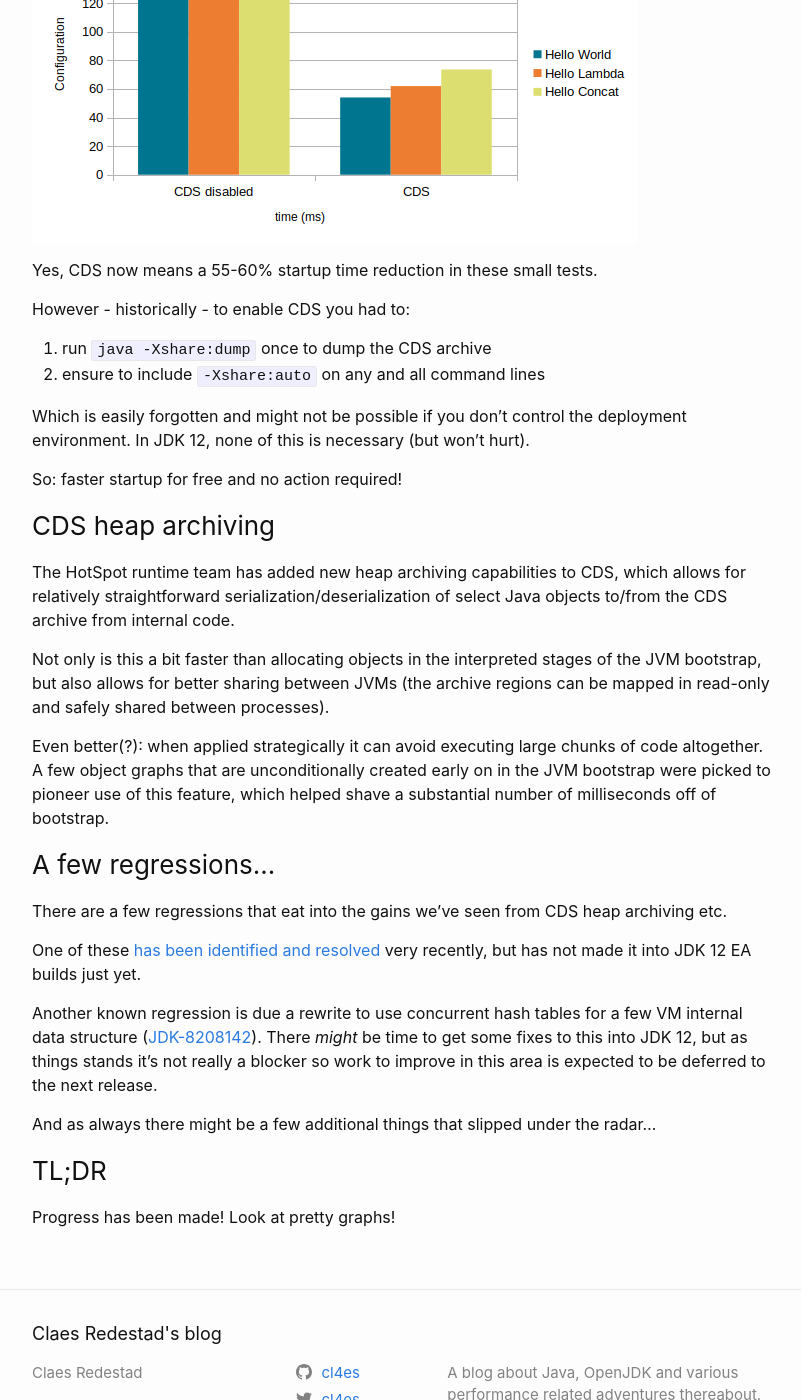
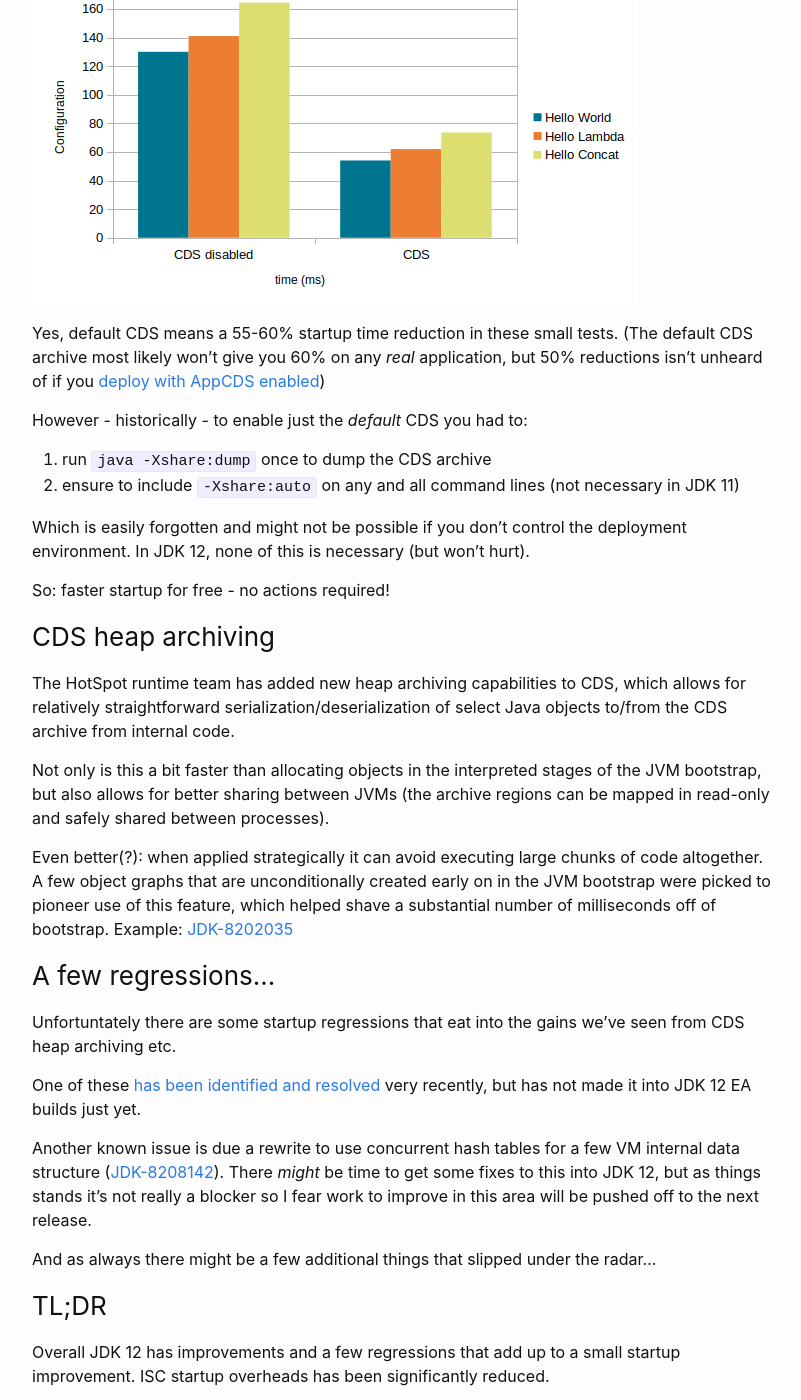
Before and after one commit to cl4es/cl4es.github.io, a Jekyll site: the page built from _posts/2018-12-28-Preview-OpenJDK-12-Startup.md, in a window 1280 px wide and 1400 px high, scrolled down 1643 px. Shown: the whole window, without its empty margins (238-1039 px from the left). Built offline with Jekyll 4.4.1, drawn with Linux system fonts in a browser that asks for light colours; some of the changed text lies outside the part shown.

Commit message:
Update 12 preview

````diff
--- a/_posts/2018-12-28-Preview-OpenJDK-12-Startup.md
+++ b/_posts/2018-12-28-Preview-OpenJDK-12-Startup.md
@@ -7,17 +7,19 @@ tags:
 - java
 ---
 
-JDK 12 development is ramping down with a targetted [release in March](https://openjdk.java.net/projects/jdk/12/)! This hopefully means things will be pretty stable from here on out.
+JDK 12 development is ramping down with a targetted [release in March](https://openjdk.java.net/projects/jdk/12/). This hopefully means things will be pretty stable from here on out.
 
 Disclaimer: *everything below is subject to change*.
 
-Still here? Then allow me to follow up on my notes on [startup from 8 through 11](/2018/11/29/OpenJDK-Startup-From-8-Through-11.html) with some fresh data points:
+That said, allow me to follow up on my notes on [startup from 8 through 11](/2018/11/29/OpenJDK-Startup-From-8-Through-11.html) with some fresh data points:
 
 <img src="/images/hello12.png" alt="Hello World, Lambda and Concat numbers from 8-12"/>
 
+(\*note that JDK 12 numbers are preliminary)
+
 ### Leaner string concatentations
 
-JDK 9 introduced [Indyfied String concatenation](https://openjdk.java.net/jeps/280), which can dramatically optimize apps doing a lot of String concatenation work (who would ever...). To achieve this, however, the JVM needs to do a bit more work when bootstrapping String concatenation callsites.
+JDK 9 introduced [Indyfied String concatenation](https://openjdk.java.net/jeps/280), which can dramatically optimize apps that spend significant time doing String concatenations (who would ever...). To achieve this, however, the JVM needs to do a bit more work the first time it sees a String concatenation callsite. Quite a bit on the first one it sees, then typically much less on every subsequent callsite.
 
 To showcase the initial startup overhead, the `Hello Concat` numbers in the graph above measures the time to run the following simple program (compiled using the respective JDK's javac):
 
@@ -30,29 +32,29 @@ public class HelloConcat {
 ```
 
 - On JDK 8 there's no measurable overhead compared to a regular Hello World
-- From JDK 9, ISC will be used unless you tell `javac` otherwise, introducing a ~50ms overhead (brought down to ~35ms in JDK 11)
+- From JDK 9, ISC will be used unless you tell `javac` otherwise, introducing a ~50ms overhead (brought down to ~37ms in JDK 11)
 - In JDK 12 a few targetted optimizations ([JDK-8213035](https://bugs.openjdk.java.net/browse/JDK-8213035), [JDK-8213741](https://bugs.openjdk.java.net/browse/JDK-8213741)) to the ISC implementation itself brings both the one-off (~18ms) and per-callsite overheads down significantly.
 
-Some overhead left, but we're now beating JDK 8 on my machine: Victory!
+Some overheads left, but we're now beating JDK 8 on my machine. (Victory!)
 
 ### CDS enabled by default
 
 If you care about startup and aren't enabling CDS, you're missing out!
 
-The above measures are with basic CDS enabled, and disabling it tell a very different story (latest JDK 12):
+All the above data points above are with basic CDS enabled. Disabling it would tell a very different story (latest JDK 12):
 
 <img src="/images/hellocds.png" alt="Image showing how CDS cuts startup time in more half"/>
 
-Yes, CDS now means a 55-60% startup time reduction in these small tests.
+Yes, default CDS means a 55-60% startup time reduction in these small tests. (The default CDS archive most likely won't give you 60% on any _real_ application, but 50% reductions isn't unheard of if you [deploy with AppCDS enabled](https://blog.codefx.org/java/application-class-data-sharing/))
 
-However - historically - to enable CDS you had to:
+However - historically - to enable just the _default_ CDS you had to:
 
 1. run `java -Xshare:dump` once to dump the CDS archive
-2. ensure to include `-Xshare:auto` on any and all command lines
+2. ensure to include `-Xshare:auto` on any and all command lines (not necessary in JDK 11)
 
 Which is easily forgotten and might not be possible if you don't control the deployment environment. In JDK 12, none of this is necessary (but won't hurt).
 
-So: faster startup for free and no action required!
+So: faster startup for free - no actions required!
 
 ### CDS heap archiving
 
@@ -60,18 +62,18 @@ The HotSpot runtime team has added new heap archiving capabilities to CDS, which
 
 Not only is this a bit faster than allocating objects in the interpreted stages of the JVM bootstrap, but also allows for better sharing between JVMs (the archive regions can be mapped in read-only and safely shared between processes).
 
-Even better(?): when applied strategically it can avoid executing large chunks of code altogether. A few object graphs that are unconditionally created early on in the JVM bootstrap were picked to pioneer use of this feature, which helped shave a substantial number of milliseconds off of bootstrap.
+Even better(?): when applied strategically it can avoid executing large chunks of code altogether. A few object graphs that are unconditionally created early on in the JVM bootstrap were picked to pioneer use of this feature, which helped shave a substantial number of milliseconds off of bootstrap. Example: [JDK-8202035](https://bugs.openjdk.java.net/browse/JDK-8202035)
 
 ### A few regressions...
 
-There are a few regressions that eat into the gains we've seen from CDS heap archiving etc.
+Unfortuntately there are some startup regressions that eat into the gains we've seen from CDS heap archiving etc.
 
 One of these [has been identified and resolved](http://mail.openjdk.java.net/pipermail/hotspot-compiler-dev/2018-December/031924.html) very recently, but has not made it into JDK 12 EA builds just yet.
 
-Another known regression is due a rewrite to use concurrent hash tables for a few VM internal data structure ([JDK-8208142](https://bugs.openjdk.java.net/browse/JDK-8208142)). There _might_ be time to get some fixes to this into JDK 12, but as things stands it's not really a blocker so work to improve in this area is expected to be deferred to the next release.
+Another known issue is due a rewrite to use concurrent hash tables for a few VM internal data structure ([JDK-8208142](https://bugs.openjdk.java.net/browse/JDK-8208142)). There _might_ be time to get some fixes to this into JDK 12, but as things stands it's not really a blocker so I fear work to improve in this area will be pushed off to the next release.
 
 And as always there might be a few additional things that slipped under the radar...
 
 ### TL;DR
 
-Progress has been made! Look at pretty graphs!
+Overall JDK 12 has improvements and a few regressions that add up to a small startup improvement. ISC startup overheads has been significantly reduced.
````
Also changed, not shown: images/hello12.png.
